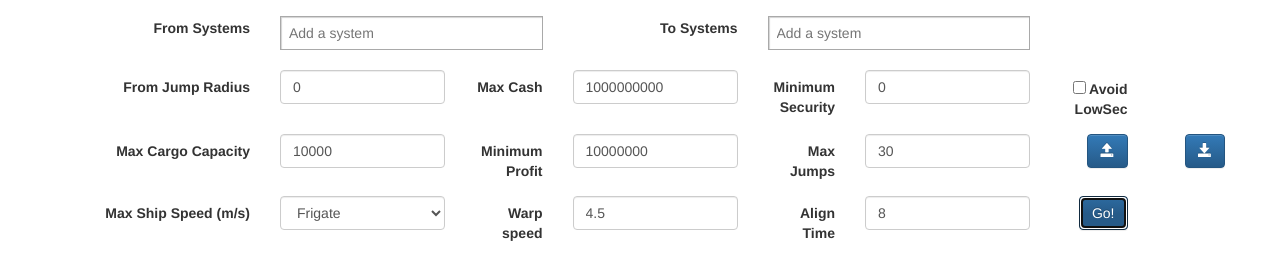
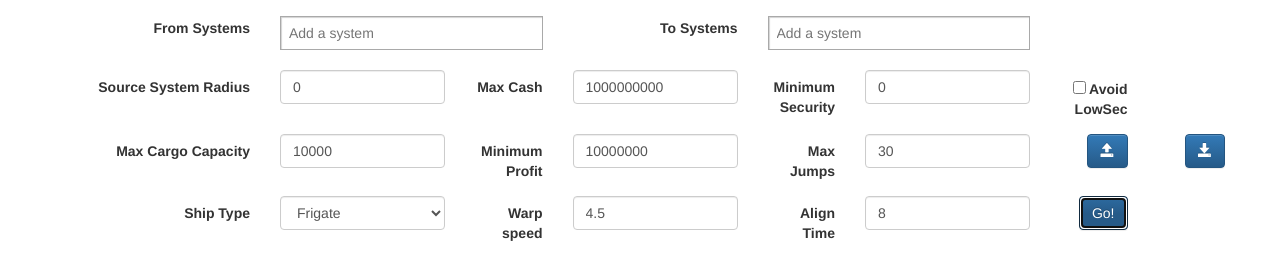
Before and after one commit to roybass/walle, a website: page client/index.html in a window 1280 px wide. Shown: the part 120-393 px from the top of the page. Drawn offline with nearby package versions, Linux system fonts and the light colour scheme; some packages are replaced by stand-ins of ours; a script that the page names is missing.

Commit message:
dev script + name changes in ui

```diff
--- a/client/templates/constraints.html
+++ b/client/templates/constraints.html
@@ -24,7 +24,7 @@
         </div>
 
         <div class="form-group row">
-            <label for="fromSystemRadius" class="col-sm-2 control-label">From Jump Radius</label>
+            <label for="fromSystemRadius" class="col-sm-2 control-label">Source System Radius</label>
 
             <div class="col-sm-2">
                 <input class="form-control" ng-model="constraints.fromSystemRadius" id="fromSystemRadius">
@@ -81,7 +81,7 @@
         </div>
 
         <div class="form-group row">
-            <label for="shipType" class="col-sm-2 control-label">Max Ship Speed (m/s)</label>
+            <label for="shipType" class="col-sm-2 control-label">Ship Type</label>
 
             <div class="col-sm-2">
                 <select class="form-control" ng-model="constraints.shipType" id="shipType">
--- a/package.json
+++ b/package.json
@@ -4,7 +4,8 @@
   "description": "",
   "main": "index.js",
   "scripts": {
-    "test": "echo \"Error: no test specified\" && exit 1"
+    "test": "echo \"Error: no test specified\" && exit 1",
+    "dev": "node node_modules/nodemon/bin/nodemon.js server.js noUpdates"
   },
   "dependencies": {
     "EVEoj": "^0.3.1",
```
